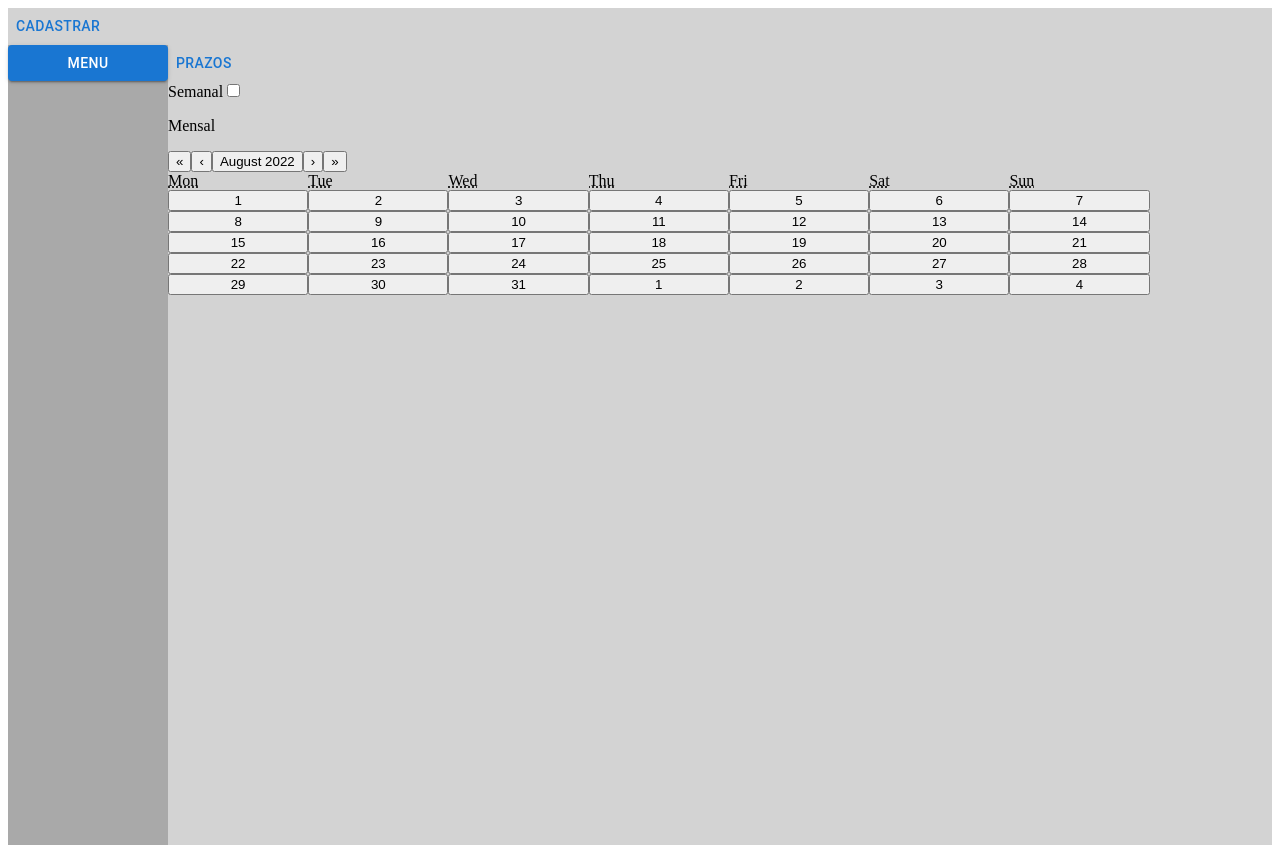
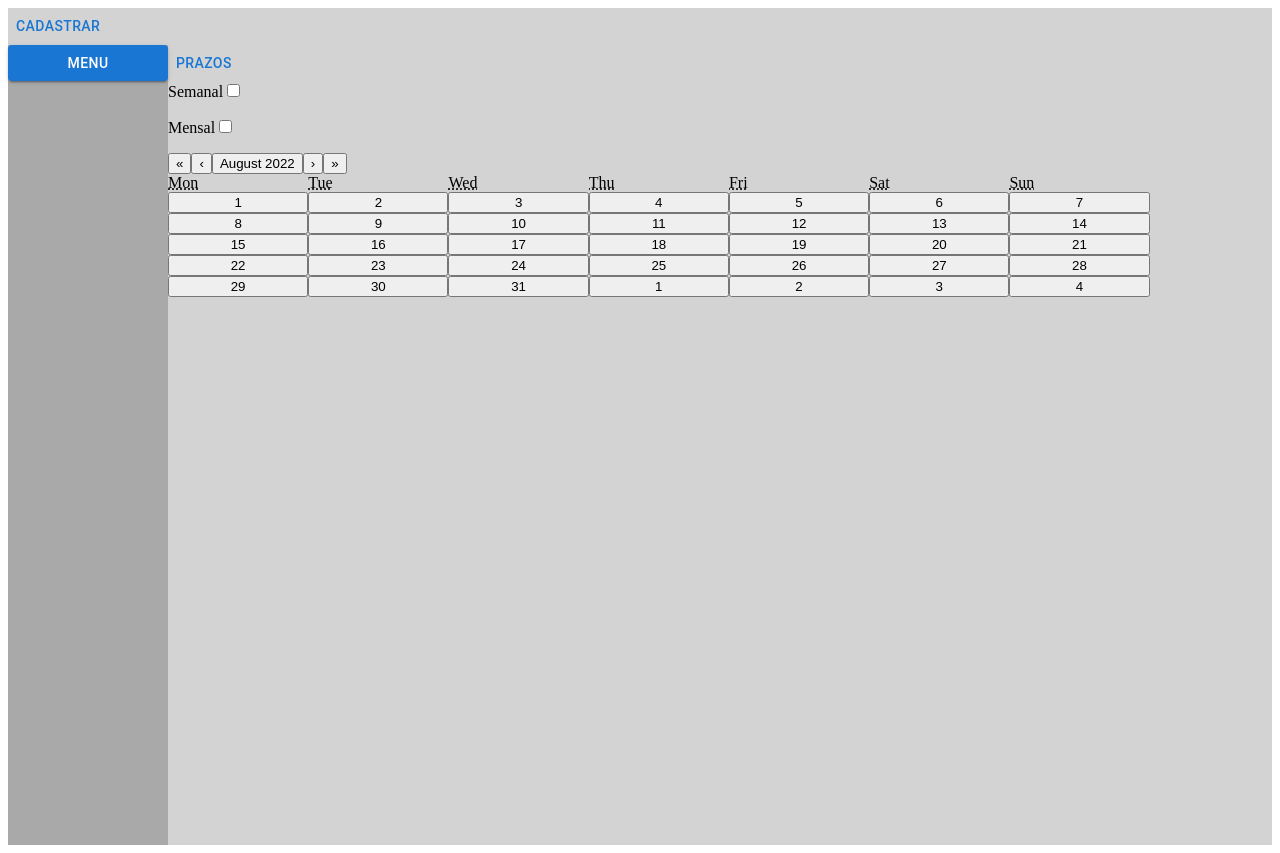
Before and after one commit to evensaldanha/microsoft-to-do-copy, a React (Create React App) app: page /prazos in a window 1280 px wide. Both pictures are taken after a click on the button "PRAZOS". Built offline with nearby package versions, Linux system fonts and the light colour scheme.

Commit message:
formatação do cod.

```diff
--- a/src/Componentes/DeTalheDoPrazo.jsx
+++ b/src/Componentes/DeTalheDoPrazo.jsx
@@ -1,25 +1,18 @@
 import Calendar from 'react-calendar';
 
 export default function DetalheDoPrazo() {
-{/*const [day, setDay] = useState(0)*/}
     return (
         <div className="detalhe-do-prazo">
             <label>Semanal
                 <input type="checkbox" name='parazos-checbox' value='semanal' />
             </label>
-
             <p>
-                <label>Mensal </label>
+                <label>Mensal
+                    <input type="checkbox" name="prazos-mensais" value="mensal" />
+                </label>
             </p>
-            {/*<div>
-                <div>{day}</div>
-
-                <button onClick={() => setDay((oldDay) => oldDay + 1)}>+</button>
-
-                <button onClick={() => setDay((oldDay) => oldDay - 1)}>-</button>
-    </div>*/}
             <div>
-            <Calendar></Calendar>
+                <Calendar></Calendar>
             </div>
         </div>
     )
```
